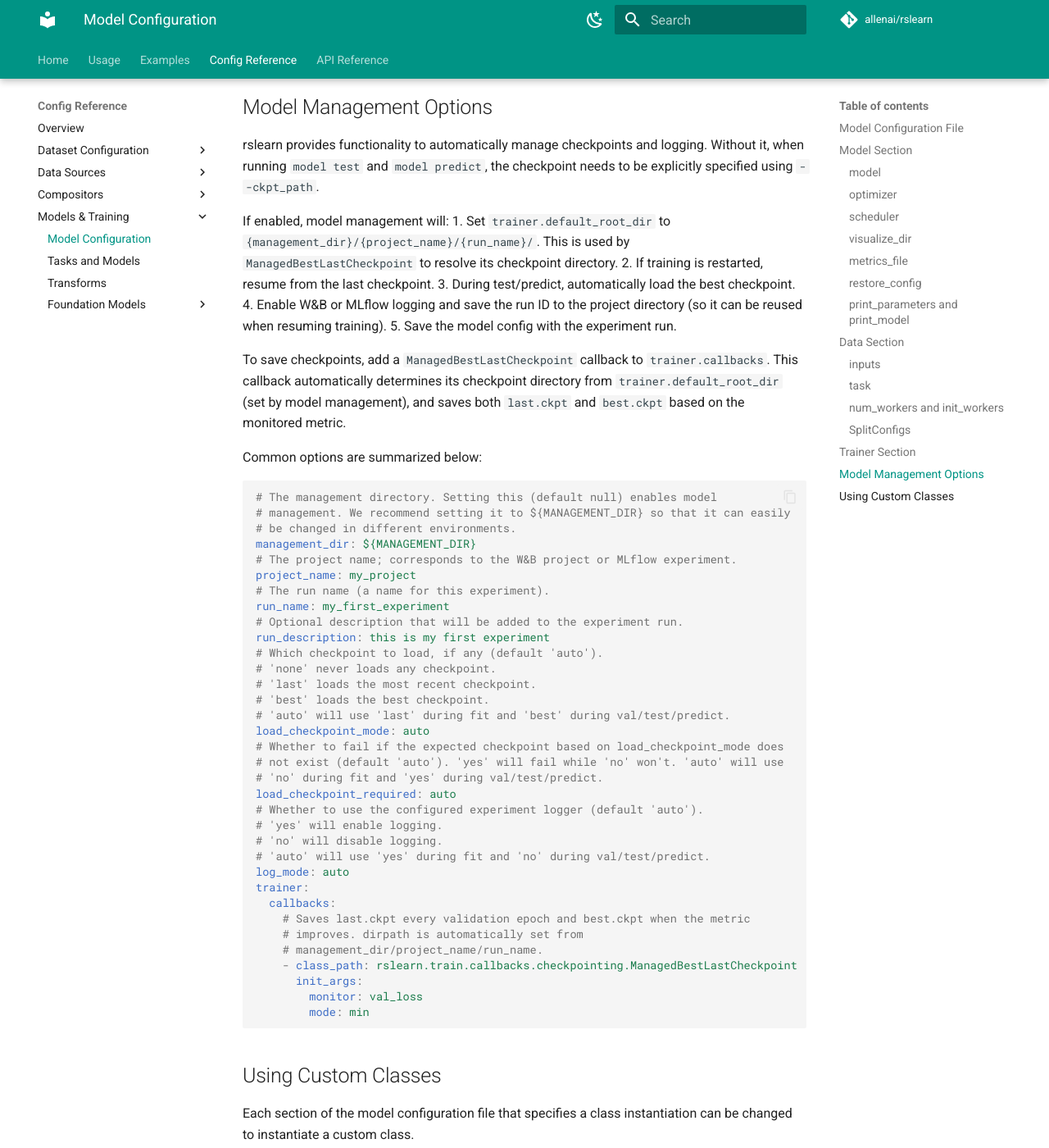
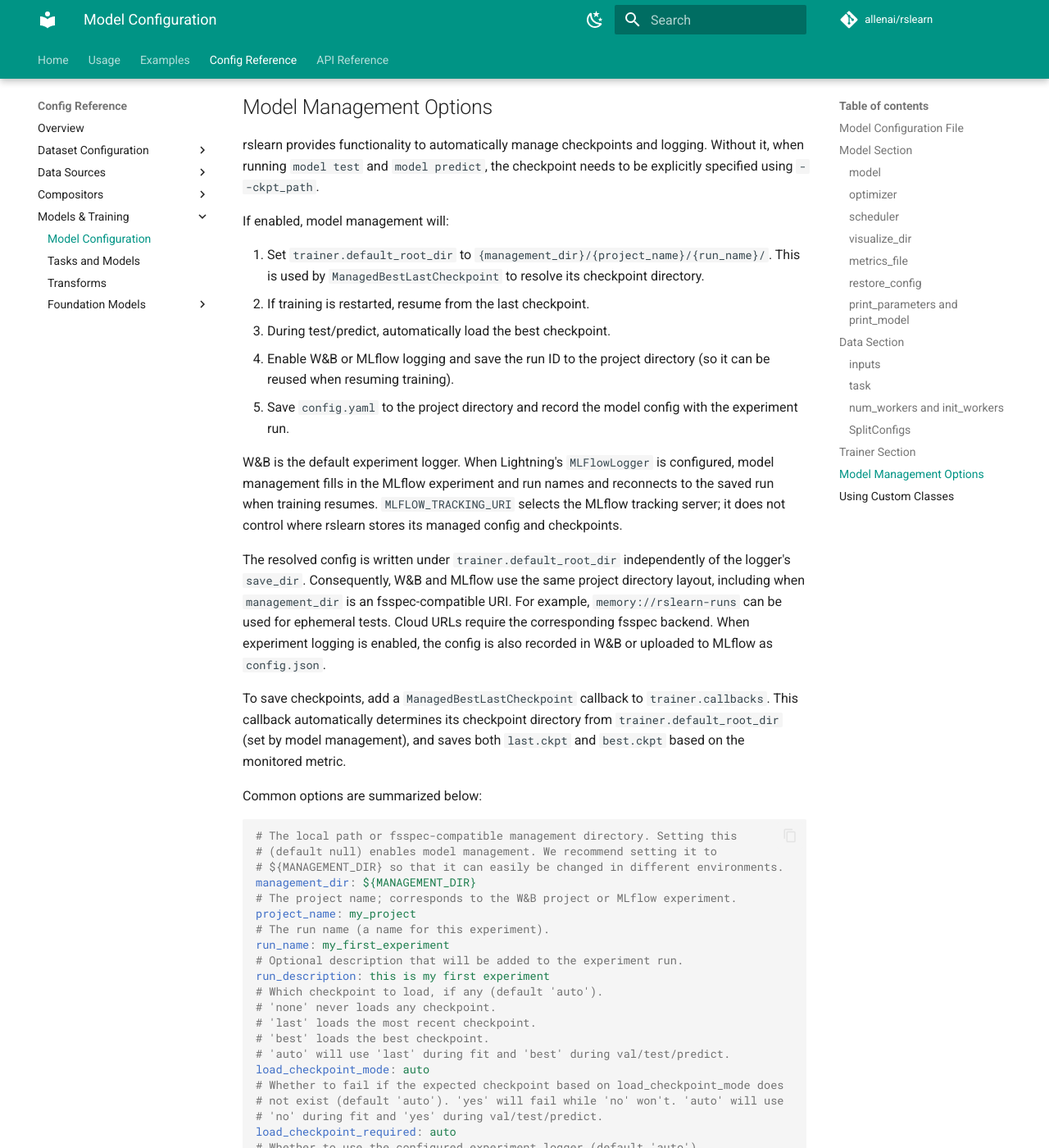
Before and after one commit to allenai/rslearn, an MkDocs documentation site: the page built from docs/ModelConfig.md, in a window 1280 px wide and 1400 px high, scrolled down 14406 px. Shown: the whole window at 82% size. Built offline with MkDocs 1.6.1 and Material for MkDocs 9.7.7, drawn with Linux system fonts in a browser that asks for light colours; comment, search, counter and statistics services are not loaded.

Commit message:
Document managed logger config storage

````diff
--- a/docs/ModelConfig.md
+++ b/docs/ModelConfig.md
@@ -719,13 +719,27 @@
 explicitly specified using `--ckpt_path`.
 
 If enabled, model management will:
+
 1. Set `trainer.default_root_dir` to `{management_dir}/{project_name}/{run_name}/`.
    This is used by `ManagedBestLastCheckpoint` to resolve its checkpoint directory.
 2. If training is restarted, resume from the last checkpoint.
 3. During test/predict, automatically load the best checkpoint.
 4. Enable W&B or MLflow logging and save the run ID to the project directory (so it
    can be reused when resuming training).
-5. Save the model config with the experiment run.
+5. Save `config.yaml` to the project directory and record the model config with the
+   experiment run.
+
+W&B is the default experiment logger. When Lightning's `MLFlowLogger` is configured,
+model management fills in the MLflow experiment and run names and reconnects to the
+saved run when training resumes. `MLFLOW_TRACKING_URI` selects the MLflow tracking
+server; it does not control where rslearn stores its managed config and checkpoints.
+
+The resolved config is written under `trainer.default_root_dir` independently of the
+logger's `save_dir`. Consequently, W&B and MLflow use the same project directory
+layout, including when `management_dir` is an fsspec-compatible URI. For example,
+`memory://rslearn-runs` can be used for ephemeral tests. Cloud URLs require the
+corresponding fsspec backend. When experiment logging is enabled, the config is also
+recorded in W&B or uploaded to MLflow as `config.json`.
 
 To save checkpoints, add a `ManagedBestLastCheckpoint` callback to `trainer.callbacks`.
 This callback automatically determines its checkpoint directory from
@@ -735,9 +749,9 @@
 Common options are summarized below:
 
 ```yaml
-# The management directory. Setting this (default null) enables model
-# management. We recommend setting it to ${MANAGEMENT_DIR} so that it can easily
-# be changed in different environments.
+# The local path or fsspec-compatible management directory. Setting this
+# (default null) enables model management. We recommend setting it to
+# ${MANAGEMENT_DIR} so that it can easily be changed in different environments.
 management_dir: ${MANAGEMENT_DIR}
 # The project name; corresponds to the W&B project or MLflow experiment.
 project_name: my_project
````
